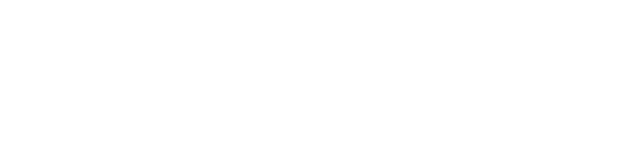
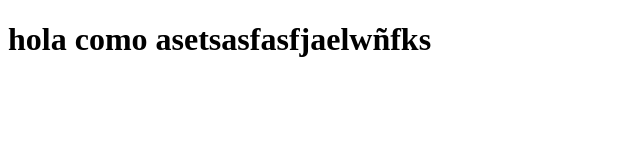
Before and after one commit to aguslorenzoo/clase-git, a plain HTML site: page index.html in a window 1280 px wide. Shown: the whole page, without its empty margins (0-640 px from the left). Drawn offline with Linux system fonts and the light colour scheme.

Commit message:
version 2 del repositorio

```diff
--- a/index.html
+++ b/index.html
@@ -6,6 +6,6 @@
     <title>git</title>
 </head>
 <body>
-
+    <h1> hola como asetsasfasfjaelwñfks</h1>
 </body>
 </html>
```
